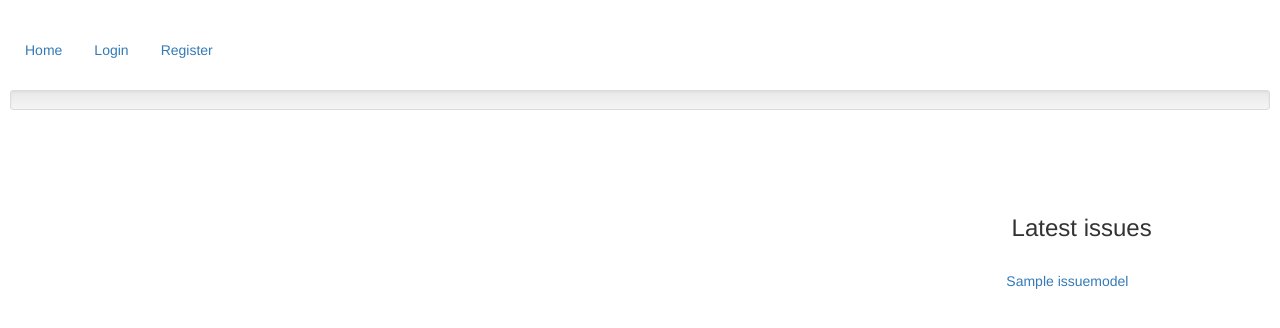
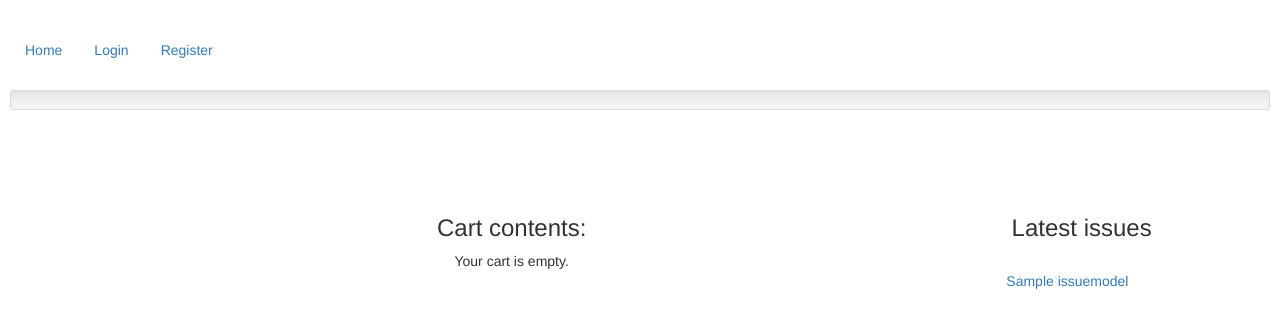
Before and after one commit to TaigaTenori/project5-IssueTracker, a Django app: page /cart/ in a window 1280 px wide. Shown: the top 328 px of the page. Run offline with Django 3.2, Linux system fonts and the light colour scheme; tables that the repository leaves empty hold one stand-in row (values such as "Sample post"); some libraries are stand-ins or nearby versions.

Commit message:
Changed cart behavior so that it doesn't have to query the database on every request. This will be only needed before the checkout

```diff
--- a/IssueTrack/urls.py
+++ b/IssueTrack/urls.py
@@ -30,7 +30,7 @@ urlpatterns = [
     path('issues/', issues_list, name='home'),
     path('issues/new/', new_issue, name='new_issue'),
     path('issues/<pk>', issue_details, name='issue_details'),
-    path('cart/add_upvote/<issue_id>', add_upvote, name='add_upvote'),
+    path('cart/add_upvote/<issue_id>/<issue_name>', add_upvote, name='add_upvote'),
     path('cart/', view_cart, name='view_cart'),
     path('cart/remove/<issue_id>', cart_remove, name='cart_remove'),
 ]
--- a/cart/templates/view_cart.html
+++ b/cart/templates/view_cart.html
@@ -2,8 +2,10 @@
 {% load bootstrap3 %}
 {% block title %} Profile {% endblock %}
 {% block content %}
-
-    {% for issue in cart_issues %}
-        <p> {{ issue.name }} <a href=" {% url 'cart_remove' issue.id %}"> remove</a></p>
+    <h3> Cart contents:</h3>
+    {% for issue_id, issue_name in cart.items %}
+        <p> {{ issue_name }} <a href=" {% url 'cart_remove' issue_id %}"> remove</a></p>
+    {% empty %}
+       Your cart is empty.
     {% endfor %}
 {% endblock %}
--- a/cart/views.py
+++ b/cart/views.py
@@ -5,12 +5,10 @@ from django.contrib import messages
 
 # Create your views here.
 
-def add_upvote(request, issue_id):
+def add_upvote(request, issue_id, issue_name):
     cart = request.session.get('cart', {})
 
-    #quantity = request.POST.get('quantity')
-
-    cart[issue_id] = cart.get(issue_id, 1)
+    cart[issue_id] = issue_name
 
     request.session['cart'] = cart
 
@@ -22,13 +20,13 @@ def view_cart(request):
     cart = request.session.get('cart', {})
 
     # store issue names that the user wants to upvote by paying
-    cart_issues = []
 
+    """
     for issue_id, quantity in cart.items():
         issue = get_object_or_404(IssueModel, pk=issue_id)
         cart_issues.append(issue)
-
-    return render(request, 'view_cart.html', { 'cart_issues': cart_issues })
+    """
+    return render(request, 'view_cart.html', { 'cart': cart })
 
 def cart_remove(request, issue_id):
     cart = request.session.get('cart', {})
--- a/context_processor.py
+++ b/context_processor.py
@@ -8,16 +8,8 @@ def latest_issues(request):
 def cart_contents(request):
     cart = request.session.get('cart', {})
 
-    cart_items = []
-    total = 0
-    product_count = 0
 
-    for id, quantity in cart.items():
-        if not quantity:
-            quantity = 0
-        issue = get_object_or_404(IssueModel, pk=id)
-        total += quantity * 5
-        product_count += quantity
-        cart_items.append({'id': id, 'quantity': quantity, 'product': issue})
+    total = len(cart) * 5
+    product_count = len(cart)
 
-    return {'cart_items': cart_items, 'total': total, 'product_count': product_count}
+    return {'cart_items': cart, 'total': total, 'product_count': product_count}
--- a/issues/templates/issue_details.html
+++ b/issues/templates/issue_details.html
@@ -5,7 +5,7 @@
     <h2> Detailed View</h2>
     <span style="color: green">{{ issue.name }} </span>
     {% if issue.type == 'FEATURE' %}
-        <span style="color: pink"> <a href=" {% url 'add_upvote' issue.id %}"> upvote </a> </span>
+        <span style="color: pink"> <a href=" {% url 'add_upvote' issue.id issue.name %}"> upvote </a> </span>
     {% endif %}
     <p> {{ issue.body }} </p>
     <p> Posted by: <a href=" {% url 'request_username' issue.author %} ">{{ issue.author }}</a></p>
```
